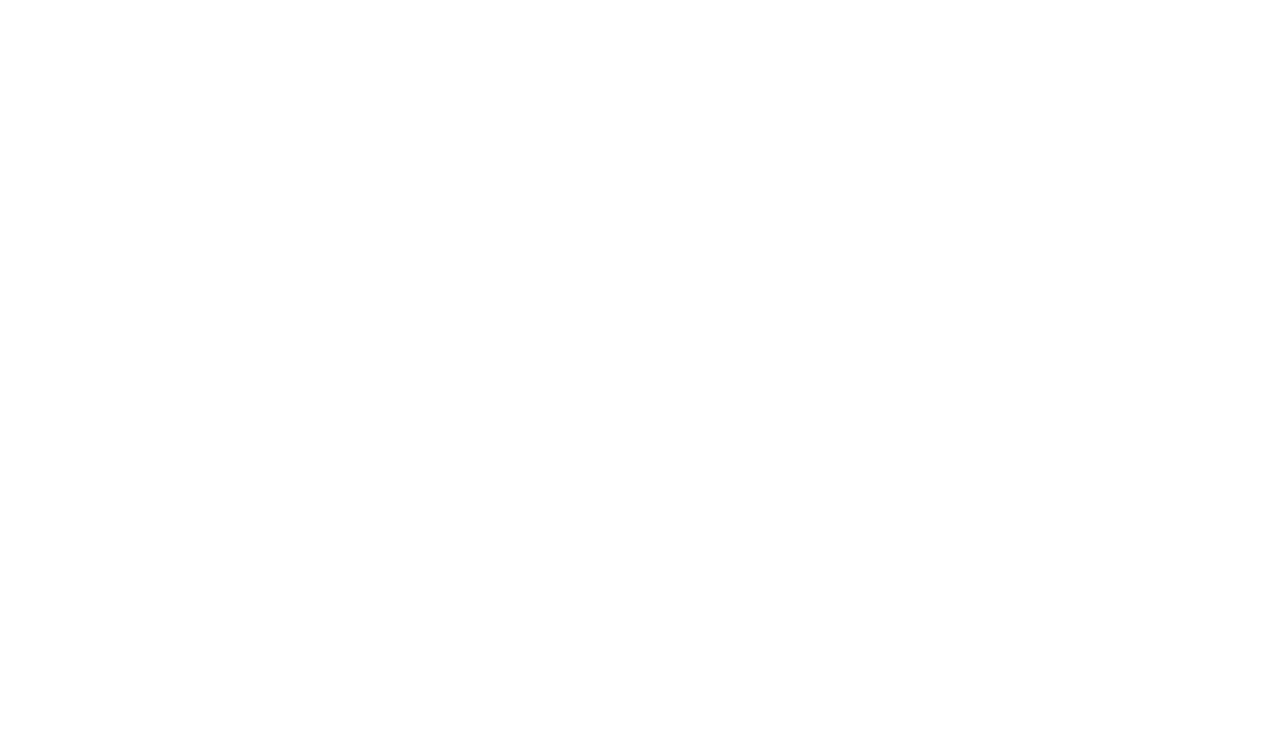
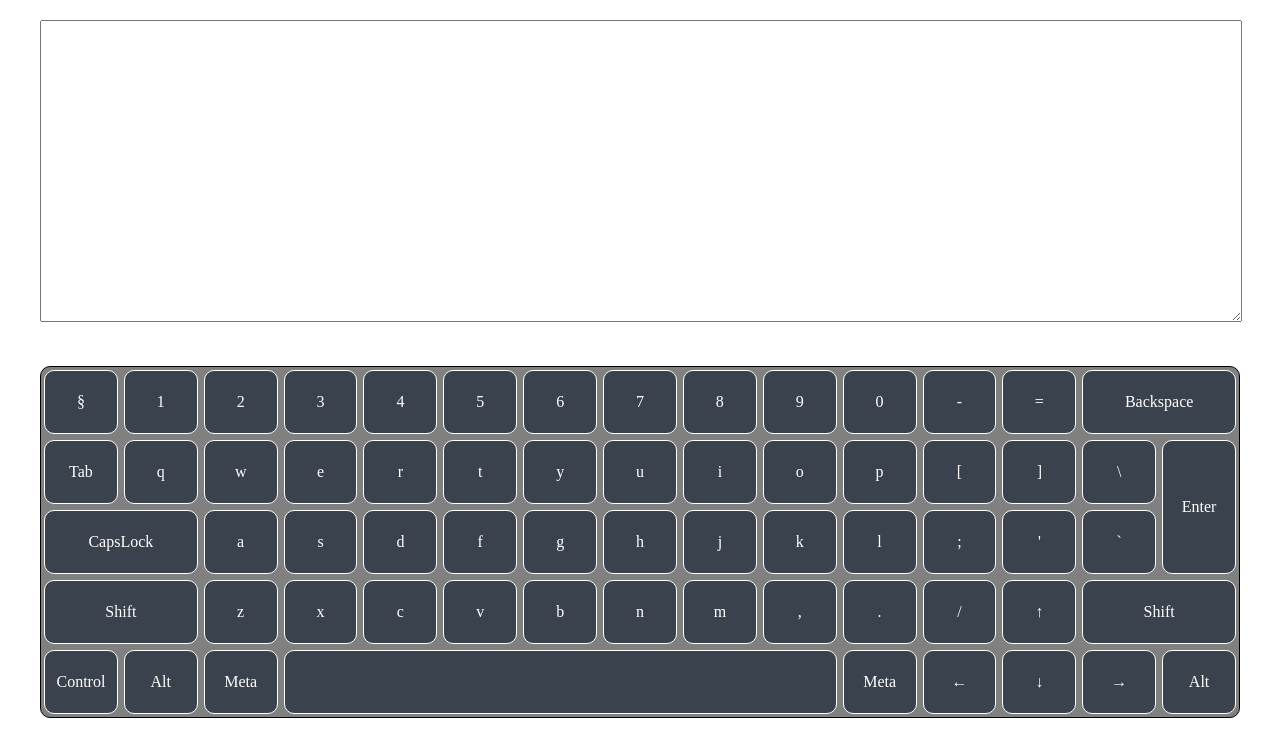
Before and after one commit to iliashon/virtual-keyboard, a plain HTML site: page index.html in a window 1280 px wide. Drawn offline with Linux system fonts and the light colour scheme.

Commit message:
feat: add keyboard visual (Wed Apr 26 15:35:30 +04 2023)

```diff
--- a/index.html
+++ b/index.html
@@ -4,9 +4,10 @@
     <meta charset="UTF-8">
     <meta http-equiv="X-UA-Compatible" content="IE=edge">
     <meta name="viewport" content="width=device-width, initial-scale=1.0">
+    <link rel="stylesheet" href="/style.css">
     <title>virtual-keyboard</title>
 </head>
 <body>
-
+    <script src="./script.js"></script>
 </body>
 </html>
--- a/script.js
+++ b/script.js
@@ -1 +1,105 @@
 'use strict';
+
+let shiftNum = 2;
+let altNum = 2;
+let leng = 1;
+const checkBtn = ['Backspace','Tab','Enter','CapsLock','Shift','Control','Alt','Meta', ' ']
+
+const clickCodeEn = ['§', '1', '2', '3', '4', '5', '6', '7', '8', '9', '0', '-', '=', 'Backspace', 'Tab', 'q', 'w', 'e', 'r', 't', 'y', 'u', 'i', 'o', 'p', '[', ']', '\\', 'Enter', 'CapsLock', 'a', 's', 'd', 'f', 'g', 'h', 'j', 'k', 'l', ';', "'", 'Shift', '`', 'z', 'x', 'c', 'v', 'b', 'n', 'm', ',', '.', '/', 'Shift', 'Control', 'Alt', 'Meta', ' ', 'Meta', 'Alt', '←', '↓', '↑', '→']
+
+const clickCodeRu = ['±', '1', '2', '3', '4', '5', '6', '7', '8', '9', '0', '-', '=', 'Backspace', 'Tab', 'й', 'ц', 'у', 'к', 'е', 'н', 'г', 'ш', 'щ', 'з', 'х', 'ъ', '\\', 'Enter', 'CapsLock', 'ф', 'ы', 'в', 'а', 'п', 'р', 'о', 'л', 'д', 'ж', "э", 'Shift', 'ё', 'я', 'ч', 'с', 'м', 'и', 'т', 'ь', 'б', 'ю', '/', 'Shift', 'Control', 'Alt', 'Meta', ' ', 'Meta', 'Alt', '←', '↓', '↑', '→']
+
+const textField = document.createElement('textarea'),
+      container = document.createElement('div'),
+      keyboard = document.createElement('div');
+
+container.classList = 'container';
+keyboard.classList = 'key-board';
+document.body.append(container);
+container.append(textField);
+container.append(keyboard);
+
+class clickBtn {
+    constructor(code, data){
+        this.code = code;
+        this.data = data;
+    }
+
+    render(){
+        let keyBtn = document.createElement('div');
+        keyBtn.classList = `key-button ${(this.code).toLowerCase()}`;
+        keyBtn.dataset.id = this.data;
+        keyBtn.textContent = `${this.code}`;
+        keyboard.append(keyBtn);
+
+        if(this.code == ' ') {
+            keyBtn.classList = `key-button Space`;
+        } else if(this.code == 'Shift' && shiftNum == 2) {
+            keyBtn.classList = `key-button ${this.code}Left`;
+            shiftNum--;
+        } else if(this.code == 'Shift' && shiftNum == 1){
+            keyBtn.classList = `key-button ${this.code}Right`;
+            shiftNum++;
+        } else if(this.code == 'Alt' && altNum == 2) {
+            keyBtn.classList = `key-button ${this.code}l`;
+            altNum--;
+        } else if(this.code == 'Alt' && altNum == 1){
+            keyBtn.classList = `key-button ${this.code}r`;
+            altNum++;
+        }
+
+        keyBtn.addEventListener('mousedown', () => {
+            if(checkBtn.indexOf(this.code) < 0){
+                textField.textContent += `${this.code}`
+            }
+        })
+
+        if(this.code == 'Backspace'){
+            keyBtn.addEventListener('mousedown', () => {
+                textField.textContent = textField.textContent.slice(0, -1);
+            })
+        }
+        if(this.code == 'Enter'){
+            keyBtn.addEventListener('mousedown', () => {
+                textField.textContent += `\n`
+            })
+        }
+        if(this.code == ' '){
+            keyBtn.addEventListener('mousedown', () => {
+                textField.textContent += ' ';
+            })
+        }
+    }
+}
+
+function createKeyBoard(arr){
+    for(let i = 0; i < arr.length; i++){
+        new clickBtn(arr[i], arr[i]).render();
+    }
+}
+
+document.addEventListener('keydown', (e) => {
+    if(e.altKey && e.code === 'ControlLeft' && leng === 1){
+        keyboard.innerHTML = '';
+        createKeyBoard(clickCodeRu);
+        leng++;
+    } else if(e.altKey && e.code === 'ControlLeft' && leng === 2){
+        keyboard.innerHTML = '';
+        createKeyBoard(clickCodeEn);
+        leng--;
+    }
+})
+
+console.log(createKeyBoard(clickCodeEn));
+
+// document.addEventListener('keydown', (e) => {
+//     if (clickCode.indexOf(e.key) >= 0) {
+//         let bgClick = document.querySelectorAll('.key-button')[clickCode.indexOf(e.key)];
+//         bgClick.style.backgroundColor = '#00ff49';
+//         bgClick.style.borderRadius = '30px';
+//     }
+// })
+// document.addEventListener('keyup', () => {
+//     bgClick.style.backgroundColor = '#3a424e';
+//     bgClick.style.borderRadius = '10px';
+// })
--- a/style.css
+++ b/style.css
@@ -0,0 +1,68 @@
+* {
+    margin: 0;
+    padding: 0;
+}
+textarea {
+    width: 100%;
+    height: 300px;
+    margin-top: 20px;
+}
+.container {
+    text-align: center;
+    max-width: 1200px;
+    margin: 0 auto;
+}
+.key-board {
+    border: 1px solid;
+    /* height: 100%; */
+    display: grid;
+    grid-template-columns: repeat(15, 1fr);
+    grid-auto-rows: minmax(70px, auto);
+    margin: auto;
+    background-color: gray;
+    border-radius: 10px;
+    margin-top: 40px;
+}
+.backspace {
+    grid-column: 14/16;
+}
+.capslock {
+    grid-column: 1/3;
+}
+.enter {
+    grid-row: 2/4;
+    grid-column: 15;
+}
+.key-button {
+    border: 1px solid;
+    margin: 3px;
+    background-color: #3a424e;
+    color: #fff;
+    border-radius: 10px;
+    display: flex;
+    justify-content: center;
+    align-items: center;
+    transition: 0.2s;
+}
+.ShiftLeft{
+    grid-column: 1/3;
+    grid-row: 4;
+}
+.ShiftRight{
+    grid-column: 14/16;
+}
+.↑ {
+    grid-column: 13;
+    grid-row: 4;
+}
+.Space {
+    grid-column: 4/11;
+}
+.Altr {
+    grid-column: 15;
+    grid-row: 5;
+}
+.key-button:active {
+    background-color: #00ff49;
+    border-radius: 30px;
+}
```
